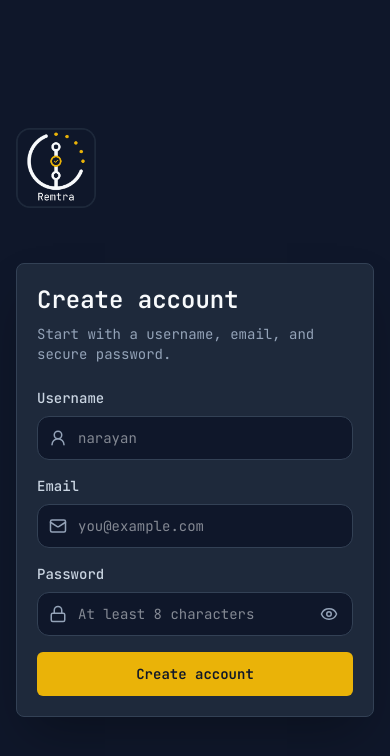
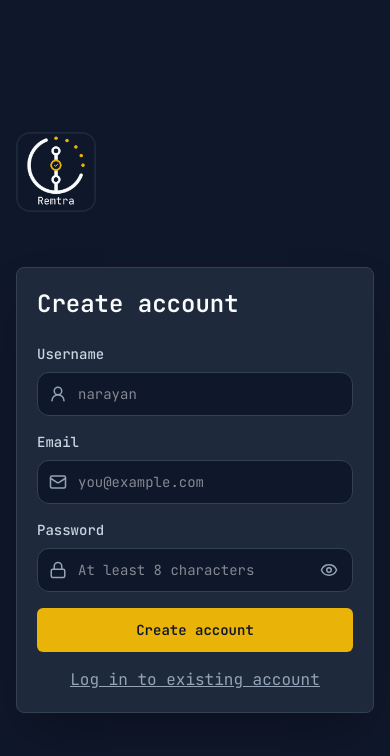
Before and after one commit to nl-codes/remtra, a React (Vite) app in the folder frontend/: page /register in a window 390 px wide. Shown: the top 756 px of the page. Built offline with nearby package versions, Linux system fonts and the light colour scheme; no server answers; the HTML template or start-up script is replaced by a standard one.

Commit message:
add link to navigate to login page

```diff
--- a/frontend/src/components/auth/RegisterForm.tsx
+++ b/frontend/src/components/auth/RegisterForm.tsx
@@ -10,6 +10,8 @@ import { registerUser } from "../../services/auth.api";
 import type { ApiResponse } from "../../types/api";
 import type { RegisterResponse } from "../../types/auth";
 import FormInput from "./FormInput";
+import { Link } from "react-router-dom";
+import { routes } from "../../constants/routes";
 
 type RegisterField = keyof RegisterFormValues;
 type FormErrors = Partial<Record<RegisterField, string>>;
@@ -107,7 +109,7 @@ function RegisterForm() {
                 <h2 className="text-2xl font-semibold text-text-primary">
                     Create account
                 </h2>
-                <p className="mt-2 text-sm text-text-muted">
+                <p className="hidden md:block mt-2 text-sm text-text-muted">
                     Start with a username, email, and secure password.
                 </p>
             </div>
@@ -189,6 +191,9 @@ function RegisterForm() {
                         "Create account"
                     )}
                 </button>
+                <p className="text-center text-text-muted underline">
+                    <Link to={routes.login}>Log in to existing account</Link>
+                </p>
             </form>
         </div>
     );
```
